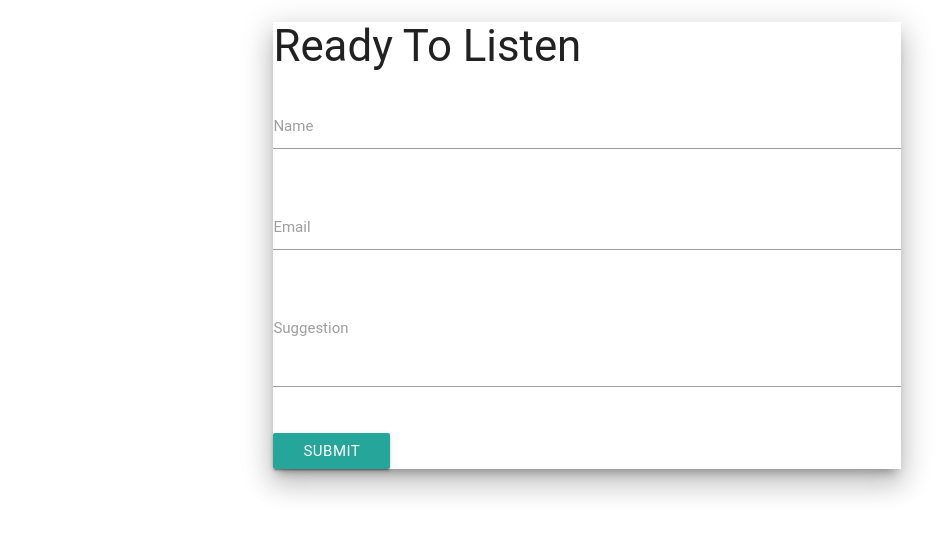
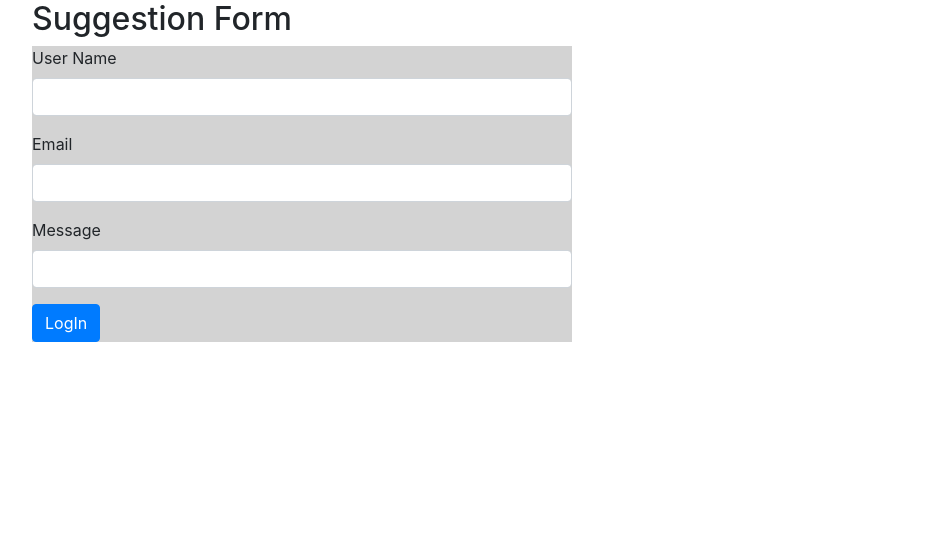
Before and after one commit to whytedork/Medi-Serve, a PHP site: page /Suggestionsform.php in a window 1280 px wide. Shown: the top 535 px of the page, without its empty margins (53-1000 px from the left). Run offline with PHP 8.4, Linux system fonts and the light colour scheme; some libraries are stand-ins or nearby versions; some web fonts are replaced.

Commit message:
Update Suggestionsform.php

```diff
--- a/Medi-Serve/Suggestionsform.php
+++ b/Medi-Serve/Suggestionsform.php
@@ -1,63 +1,40 @@
+
 <!DOCTYPE html>
 <html lang="en">
 <head>
-        <meta charset="utf-8">
-        <meta http-equiv="X-UA-Compatible" content="IE=edge">
-        <meta name="viewport" content="width=device-width, initial-scale=1">
-        <title>Suggestion Box</title>
-        <script src="https://ajax.googleapis.com/ajax/libs/jquery/1.12.4/jquery.min.js"></script>
-        <link href="http://fonts.googleapis.com/icon?family=Material+Icons" rel="stylesheet">
-        <link rel="stylesheet" href="https://cdnjs.cloudflare.com/ajax/libs/materialize/0.98.2/css/materialize.min.css">
-        <link rel="stylesheet" href="form.css" >
-        <script src="form.js"></script>
+	<meta charset="UTF-8">
+	<title>Medicare</title>
+	<meta name="viewport" content="width=device-width, initial-scale=1.0">
+<!-- Bootstrap -->
+<link href="css/bootstrap.min.css" rel="stylesheet">
 </head>
-    <body >
+<body>
+
 	<div class="container">
-            <div class="imagebg"></div>
-            <div class="container">
-                <div class="form-container z-depth-5">
-                    <h3>Ready To Listen</h3>
 		<div class="row">
-                        <form class="col s12" id="reused_form">
-                            <div class="row">
-                                <div class="input-field col s12">
-                                    <input id="name" type="text" name="name" required class="validate">
-                                    <label for="name">Name</label>
+			<div class="col-lg-6">
+				<h2>Suggestion Form</h2>
+
+				<form action="suggest.php" method="post" style="background-color: lightgray;">
+
+				<div class="form-group">
+					<label>User Name</label><input type="text" name="name" class="form-control">
 			</div>
+			<div class="form-group">
+					<label>Email</label><input type="email" name="email" class="form-control">
 			</div>
-                            <div class="row">
-                                <div class="input-field col s12">
-                                    <input id="email" type="email" name="email" required class="validate">
-                                    <label for="email">Email</label>
+			<div class="form-group">
+					<label>Message</label><input type="text" name="message" class="form-control">
 			</div>
-                            </div>
-                            <div class="row">
-                                <div class="input-field col s12">
-                                    <textarea id="message" name="message" class="materialize-textarea" class="validate" ></textarea>
-                                    <label for="message">Suggestion</label>
-                                </div>
-                            </div>
-                            <div>
-                                <button class="waves-effect waves-light btn submitbtn" type="submit">Submit</button>
-                            </div>
+
+			<button class="btn btn-primary" type="submit">LogIn</button>
 		</form>
-                        <div id="error_message" style="width:100%; height:100%; display:none; ">
-                            <h4>
-                                Error
-                            </h4>
-                            Sorry there was an error sending your form.
-                        </div>
-                        <div id="success_message" style="width:100%; height:100%; display:none; ">
-                            <h4>
-                                Success! Your Message was Sent Successfully.
-                            </h4>
 		</div>
 	</div>
 </div>
-            </div>
-            <!--Import jQuery before materialize.js-->
-            <script type="text/javascript" src="https://code.jquery.com/jquery-2.1.1.min.js"></script>
-            <script src="https://cdnjs.cloudflare.com/ajax/libs/materialize/0.98.2/js/materialize.min.js"></script>
-        </div>
+
+
+	<script src="js/bootstrap.min.js"></script>
+
 </body>
 </html>
```
Lines whose indentation alone changed are shown as unchanged.
